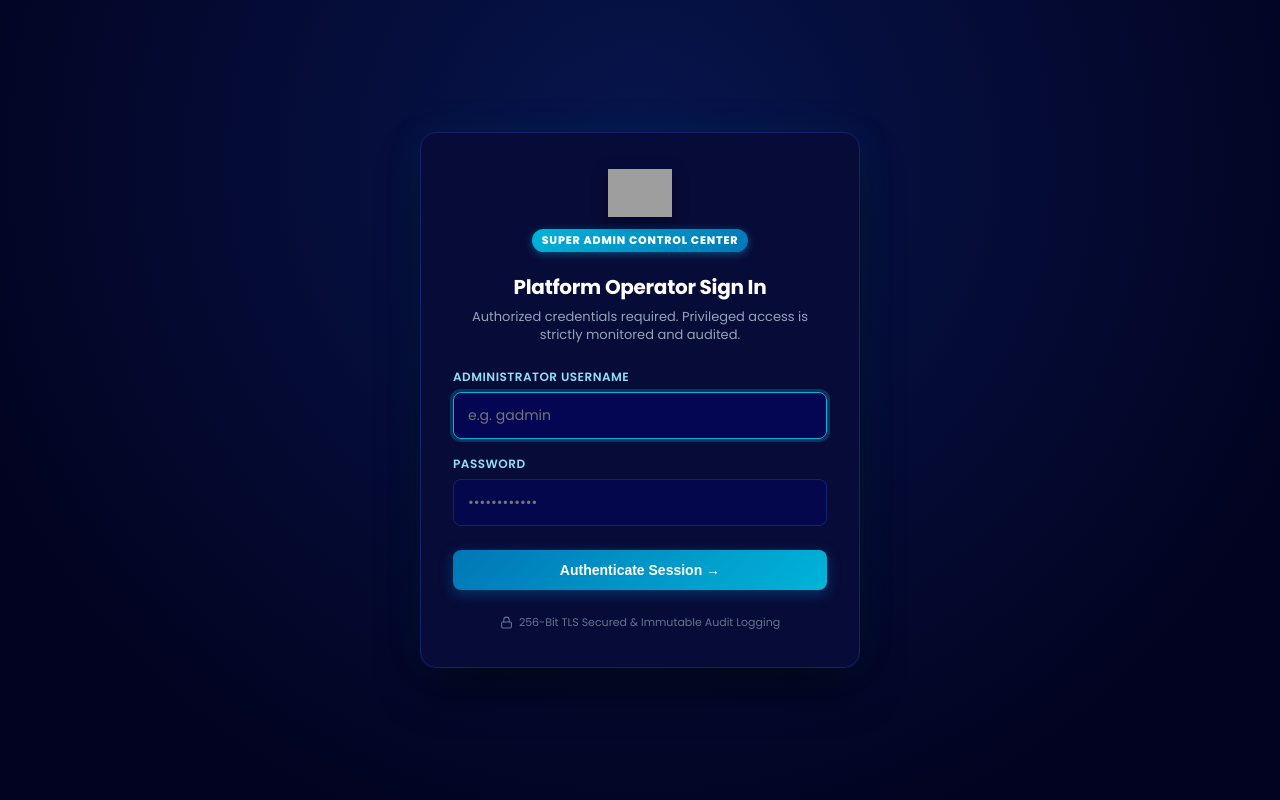
After one commit to Vibrano2/Goalign, a Django app: template django_backend/templates/admin/login.html in a window 1280 px wide. The commit adds this page. Run offline with Django 5.2, Linux system fonts and the light colour scheme; the template is opened without the code that fills it, so the values that code supplies are empty; grey boxes are pictures that could not be loaded.

Commit message:
feat(admin): apply official Goalign brand colors and integrate brand logo into admin dashboard and login

```diff
--- a/django_backend/config/settings/base.py
+++ b/django_backend/config/settings/base.py
@@ -72,8 +72,12 @@ LANGUAGE_CODE = 'en-us'
 TIME_ZONE = 'UTC'
 USE_I18N = True
 USE_TZ = True
-STATIC_URL = 'static/'
+STATIC_URL = '/static/'
+STATICFILES_DIRS = [
+    BASE_DIR / 'static',
+]
 DEFAULT_AUTO_FIELD = 'django.db.models.BigAutoField'
+
 
 TEST_RUNNER = 'config.test_runner.PostgresFinancialTestRunner'
 
--- a/django_backend/config/urls.py
+++ b/django_backend/config/urls.py
@@ -12,6 +12,9 @@ for model, model_admin in admin.site._registry.items():
     model_admin.admin_site = super_admin_site
     super_admin_site._registry[model] = model_admin
 
+from django.conf import settings
+from django.conf.urls.static import static
+
 urlpatterns = [
     path('admin/', super_admin_site.urls),
     path('api/health', health_check, name='health_check'),
@@ -20,3 +23,5 @@ urlpatterns = [
     path('api/wallet/', include('apps.wallets.urls')),
     path('api/', include('apps.trading.urls')),
 ]
+
+urlpatterns += static(settings.STATIC_URL, document_root=settings.BASE_DIR / 'static')
--- /dev/null
+++ b/django_backend/templates/admin/login.html
@@ -0,0 +1,226 @@
+{% load i18n static %}
+<!DOCTYPE html>
+<html lang="en" data-theme="dark">
+<head>
+  <meta charset="utf-8">
+  <meta name="viewport" content="width=device-width, initial-scale=1.0">
+  <title>Login | Goalign Super Admin</title>
+  <link rel="preconnect" href="https://fonts.googleapis.com">
+  <link rel="preconnect" href="https://fonts.gstatic.com" crossorigin>
+  <link href="https://fonts.googleapis.com/css2?family=Poppins:wght@400;500;600;700;800&family=JetBrains+Mono:wght@400;500;600&display=swap" rel="stylesheet">
+
+  <style>
+    :root {
+      --primary-navy: #03045E;
+      --primary-blue: #0077B6;
+      --accent-cyan: #00B4D8;
+      --accent-light: #90E0EF;
+      --accent-tint: #CAF0F8;
+      --bg-page: #020320;
+      --bg-card: #070B38;
+      --border-color: #15226E;
+      --text-main: #FFFFFF;
+      --text-muted: #94A3B8;
+    }
+
+    * { box-sizing: border-box; margin: 0; padding: 0; }
+
+    body {
+      font-family: 'Poppins', -apple-system, BlinkMacSystemFont, sans-serif;
+      background: radial-gradient(circle at 50% 20%, #07154D 0%, #020320 80%);
+      color: var(--text-main);
+      min-height: 100vh;
+      display: flex;
+      align-items: center;
+      justify-content: center;
+      padding: 24px;
+    }
+
+    .login-container {
+      max-width: 440px;
+      width: 100%;
+      background: var(--bg-card);
+      border: 1px solid var(--border-color);
+      border-radius: 16px;
+      padding: 36px 32px;
+      box-shadow: 0 25px 50px -12px rgba(0, 0, 0, 0.6), 0 0 40px rgba(0, 180, 216, 0.08);
+      display: flex;
+      flex-direction: column;
+      align-items: center;
+      text-align: center;
+    }
+
+    .logo-container {
+      margin-bottom: 20px;
+      display: flex;
+      flex-direction: column;
+      align-items: center;
+      gap: 12px;
+    }
+
+    .brand-logo {
+      height: 48px;
+      width: auto;
+      max-width: 200px;
+      object-fit: contain;
+      filter: drop-shadow(0 4px 8px rgba(0, 0, 0, 0.3));
+    }
+
+    .brand-badge {
+      font-size: 11px;
+      font-weight: 800;
+      letter-spacing: 0.8px;
+      background: linear-gradient(135deg, var(--accent-cyan) 0%, var(--primary-blue) 100%);
+      color: #FFFFFF;
+      padding: 3px 10px;
+      border-radius: 9999px;
+      text-transform: uppercase;
+      box-shadow: 0 2px 8px rgba(0, 180, 216, 0.4);
+    }
+
+    .login-title {
+      font-size: 20px;
+      font-weight: 700;
+      color: #FFFFFF;
+      margin-bottom: 6px;
+      letter-spacing: -0.3px;
+    }
+
+    .login-subtitle {
+      font-size: 13px;
+      color: var(--text-muted);
+      margin-bottom: 24px;
+      line-height: 1.4;
+    }
+
+    .error-box {
+      width: 100%;
+      background: rgba(239, 68, 68, 0.15);
+      border: 1px solid rgba(239, 68, 68, 0.35);
+      color: #F87171;
+      border-radius: 8px;
+      padding: 10px 14px;
+      font-size: 12px;
+      font-weight: 600;
+      margin-bottom: 20px;
+      text-align: left;
+    }
+
+    .login-form {
+      width: 100%;
+      display: flex;
+      flex-direction: column;
+      gap: 16px;
+      text-align: left;
+    }
+
+    .form-group {
+      display: flex;
+      flex-direction: column;
+      gap: 6px;
+    }
+
+    .form-group label {
+      font-size: 12px;
+      font-weight: 600;
+      color: var(--accent-light);
+      text-transform: uppercase;
+      letter-spacing: 0.5px;
+    }
+
+    .form-group input {
+      background: rgba(3, 4, 94, 0.5);
+      border: 1px solid var(--border-color);
+      border-radius: 8px;
+      padding: 12px 14px;
+      color: #FFFFFF;
+      font-size: 14px;
+      font-family: inherit;
+      outline: none;
+      transition: all 0.2s ease;
+    }
+
+    .form-group input:focus {
+      border-color: var(--accent-cyan);
+      box-shadow: 0 0 0 3px rgba(0, 180, 216, 0.25);
+      background: rgba(3, 4, 94, 0.7);
+    }
+
+    .btn-submit {
+      margin-top: 8px;
+      background: linear-gradient(135deg, var(--primary-blue) 0%, var(--accent-cyan) 100%);
+      color: #FFFFFF;
+      font-weight: 700;
+      font-size: 14px;
+      padding: 12px;
+      border: none;
+      border-radius: 8px;
+      cursor: pointer;
+      transition: all 0.2s ease;
+      box-shadow: 0 4px 14px rgba(0, 119, 182, 0.4);
+    }
+
+    .btn-submit:hover {
+      transform: translateY(-1px);
+      box-shadow: 0 6px 20px rgba(0, 180, 216, 0.5);
+    }
+
+    .security-notice {
+      margin-top: 24px;
+      font-size: 11px;
+      color: #64748B;
+      display: flex;
+      align-items: center;
+      gap: 6px;
+    }
+  </style>
+</head>
+<body>
+
+  <div class="login-container">
+    <div class="logo-container">
+      <img src="{% static 'logo.svg' %}" alt="Goalign" class="brand-logo" />
+      <span class="brand-badge">Super Admin Control Center</span>
+    </div>
+
+    <h1 class="login-title">Platform Operator Sign In</h1>
+    <p class="login-subtitle">Authorized credentials required. Privileged access is strictly monitored and audited.</p>
+
+    {% if form.errors and not form.non_field_errors %}
+      <div class="error-box">
+        Please correct the errors indicated below.
+      </div>
+    {% endif %}
+
+    {% if form.non_field_errors %}
+      {% for error in form.non_field_errors %}
+        <div class="error-box">{{ error }}</div>
+      {% endfor %}
+    {% endif %}
+
+    <form action="{{ app_path }}" method="post" id="login-form" class="login-form">
+      {% csrf_token %}
+
+      <div class="form-group">
+        <label for="id_username">Administrator Username</label>
+        <input type="text" name="username" autofocus autocapitalize="none" autocomplete="username" maxlength="150" required id="id_username" placeholder="e.g. gadmin">
+      </div>
+
+      <div class="form-group">
+        <label for="id_password">Password</label>
+        <input type="password" name="password" autocomplete="current-password" required id="id_password" placeholder="••••••••••••">
+      </div>
+
+      <input type="hidden" name="next" value="{{ next }}">
+
+      <button type="submit" class="btn-submit">Authenticate Session &rarr;</button>
+    </form>
+
+    <div class="security-notice">
+      <svg width="13" height="13" viewBox="0 0 24 24" fill="none" stroke="currentColor" stroke-width="2" stroke-linecap="round" stroke-linejoin="round"><rect width="18" height="11" x="3" y="11" rx="2" ry="2"/><path d="M7 11V7a5 5 0 0 1 10 0v4"/></svg>
+      <span>256-Bit TLS Secured & Immutable Audit Logging</span>
+    </div>
+  </div>
+
+</body>
+</html>
```
Also changed, not shown: django_backend/templates/admin/base.html (+75 -67 lines), django_backend/templates/admin/index.html (+12 -10 lines), django_backend/static/logo.svg (added).
